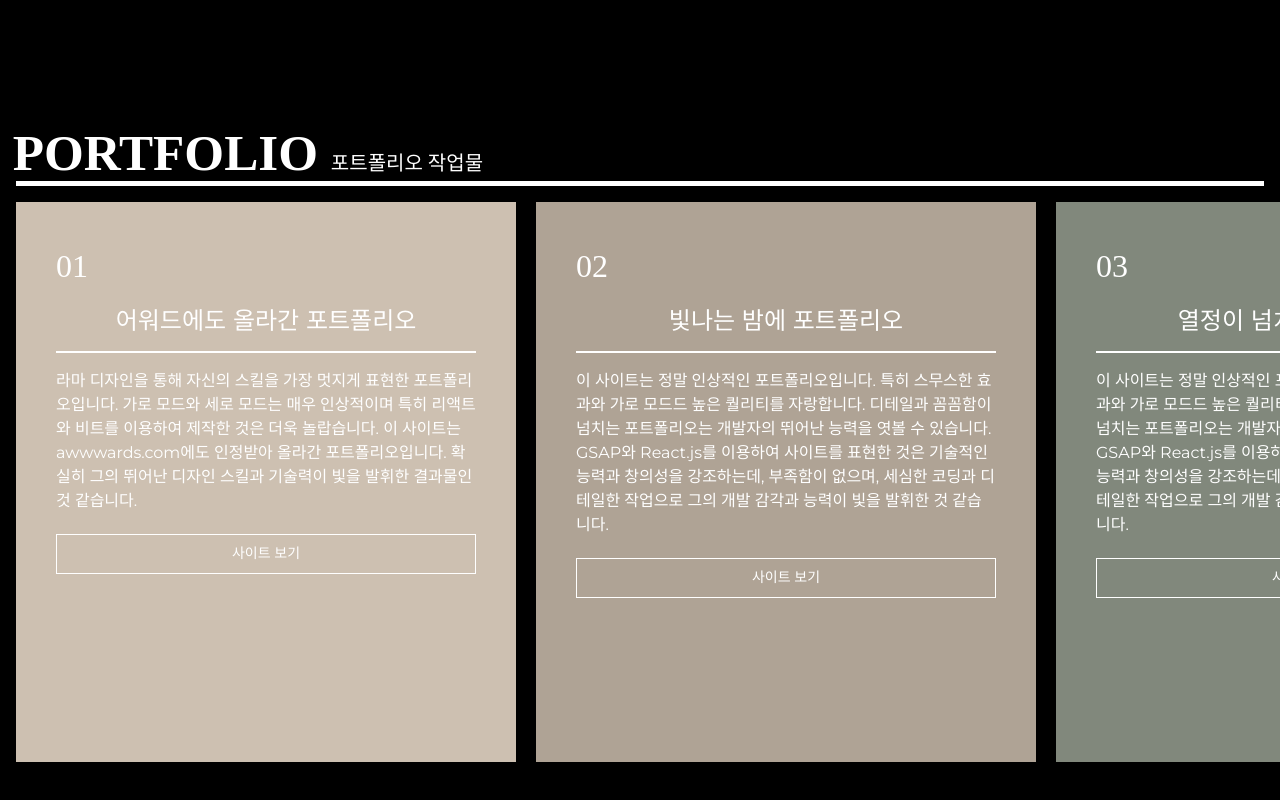
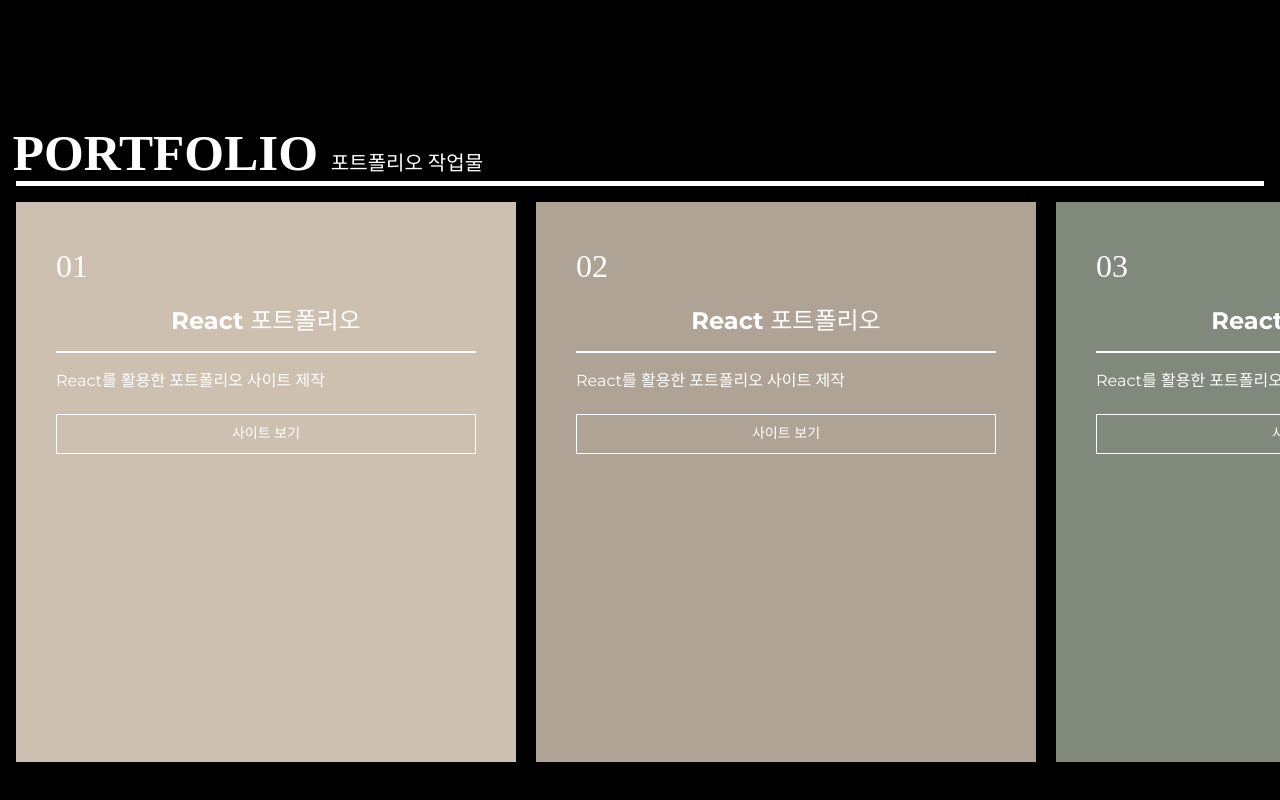
Before and after one commit to rhtjdwns/Portfolio-React, a React (Create React App) app: page / in a window 1280 px wide. Shown: the part 4246-5046 px from the top of the page. Built offline with nearby package versions, Linux system fonts and the light colour scheme; a small style sheet from the web is missing; a web font is replaced by a local one.

Commit message:
1차 빌드 재수정

```diff
--- a/src/constants/data.js
+++ b/src/constants/data.js
@@ -81,31 +81,31 @@
 export const portText = [
     {
         num: "01",
-        title: "어워드에도 올라간 포트폴리오",
-        desc: "라마 디자인을 통해 자신의 스킬을 가장 멋지게 표현한 포트폴리오입니다. 가로 모드와 세로 모드는 매우 인상적이며 특히 리액트와 비트를 이용하여 제작한 것은 더욱 놀랍습니다. 이 사이트는 awwwards.com에도 인정받아 올라간 포트폴리오입니다. 확실히 그의 뛰어난 디자인 스킬과 기술력이 빛을 발휘한 결과물인 것 같습니다.",
-        code: "https://github.com/kimsangjunv1/-React-Portfolio",
-        view: "https://portfoliosj-react.netlify.app",
+        title: "React 포트폴리오",
+        desc: "React를 활용한 포트폴리오 사이트 제작",
+        code: "https://github.com/rhtjdwns/Portfolio-React",
+        view: "https://port-react-rhtjdwns.netlify.app/",
     },
     {
         num: "02",
-        title: "빛나는 밤에 포트폴리오",
-        desc: "이 사이트는 정말 인상적인 포트폴리오입니다. 특히 스무스한 효과와 가로 모드드 높은 퀄리티를 자랑합니다. 디테일과 꼼꼼함이 넘치는 포트폴리오는 개발자의 뛰어난 능력을 엿볼 수 있습니다. GSAP와 React.js를 이용하여 사이트를 표현한 것은 기술적인 능력과 창의성을 강조하는데, 부족함이 없으며, 세심한 코딩과 디테일한 작업으로 그의 개발 감각과 능력이 빛을 발휘한 것 같습니다. ",
-        code: "https://github.com/seolhee313/PORTFOLIO-REACT",
-        view: "https://portfolio-313.web.app/",
+        title: "React 포트폴리오",
+        desc: "React를 활용한 포트폴리오 사이트 제작",
+        code: "https://github.com/rhtjdwns/Portfolio-React",
+        view: "https://port-react-rhtjdwns.netlify.app/",
     },
     {
         num: "03",
-        title: "열정이 넘치는 포트폴리오",
-        desc: "이 사이트는 정말 인상적인 포트폴리오입니다. 특히 스무스한 효과와 가로 모드드 높은 퀄리티를 자랑합니다. 디테일과 꼼꼼함이 넘치는 포트폴리오는 개발자의 뛰어난 능력을 엿볼 수 있습니다. GSAP와 React.js를 이용하여 사이트를 표현한 것은 기술적인 능력과 창의성을 강조하는데, 부족함이 없으며, 세심한 코딩과 디테일한 작업으로 그의 개발 감각과 능력이 빛을 발휘한 것 같습니다. ",
-        code: "https://github.com/seolhee313/PORTFOLIO-REACT",
-        view: "https://portfolio-313.web.app/",
+        title: "React 포트폴리오",
+        desc: "React를 활용한 포트폴리오 사이트 제작",
+        code: "https://github.com/rhtjdwns/Portfolio-React",
+        view: "https://port-react-rhtjdwns.netlify.app/",
     },
     {
         num: "04",
-        title: "모던한 포트폴리오",
-        desc: "블랙 컨셉과 애니메이션이 돋보이는 포트폴리오 사이트입니다. GSAP를 통한 애니메이션과 NEXT.js를 통해 제작된 포트폴리오입니다. pin 애니메이션을 통한 포폴 작업물의 표현 능력이 돋보이는 사이트입니다.",
-        code: "https://github.com/dlgnsrb227/portfolio-next",
-        view: "https://hoongportfolio-next.netlify.app/",
+        title: "React 포트폴리오",
+        desc: "React를 활용한 포트폴리오 사이트 제작",
+        code: "https://github.com/rhtjdwns/Portfolio-React",
+        view: "https://port-react-rhtjdwns.netlify.app/",
     },
 ];
 
```
